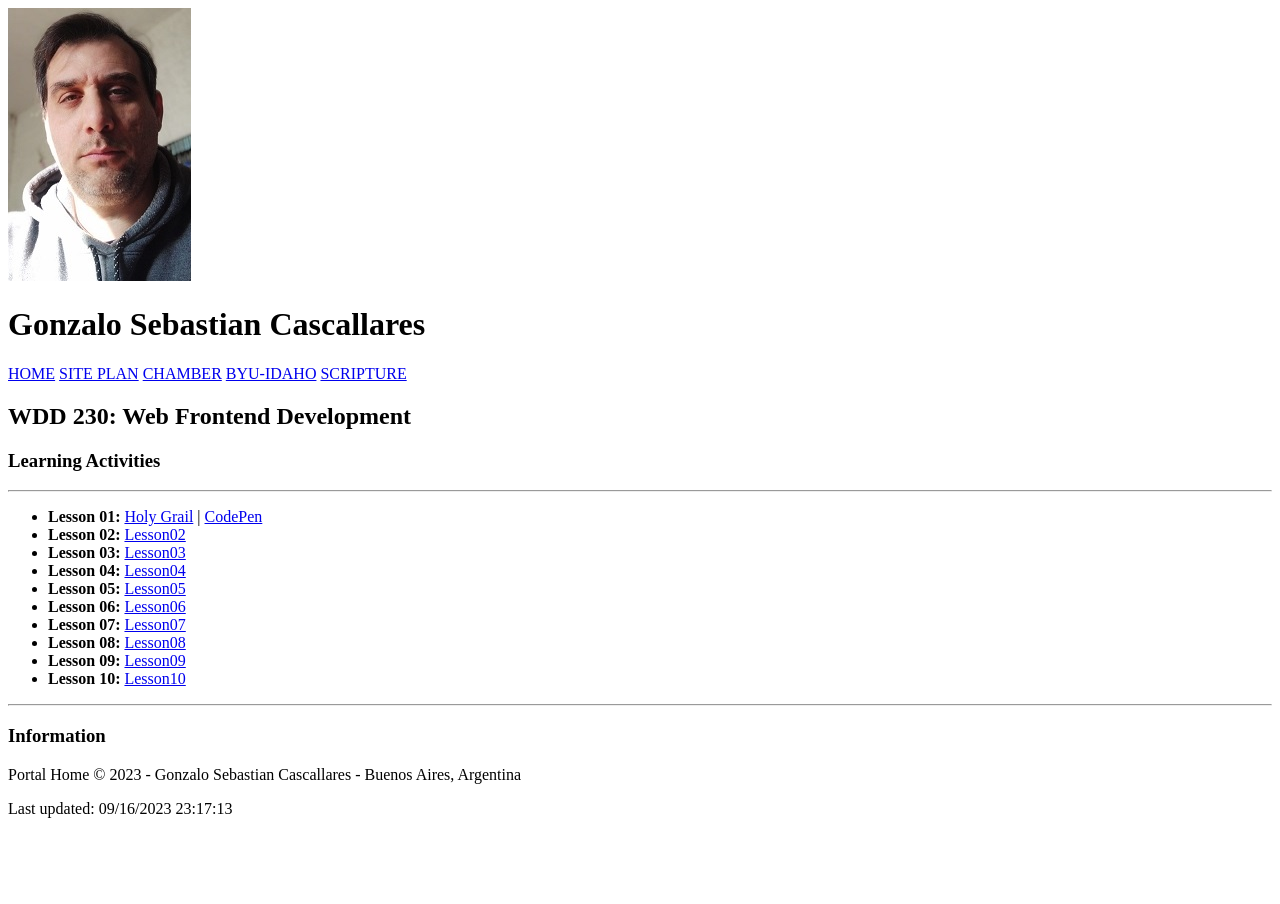
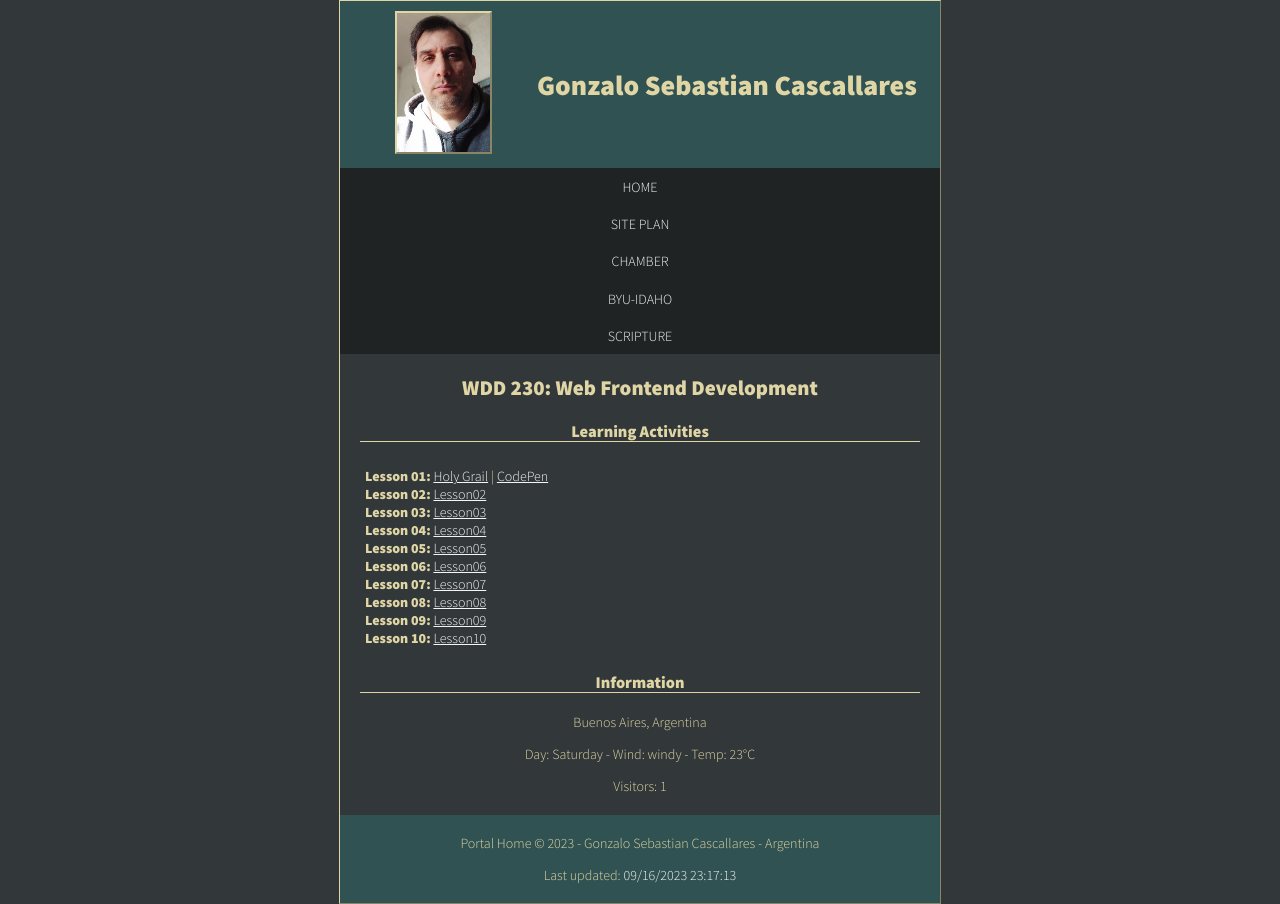
Before and after one commit to Sartentooth/wdd230, a plain HTML site: page index.html in a window 1280 px wide. Before the commit the page ends 834 px from the top, so only its background shows below. Drawn offline with Linux system fonts and the light colour scheme.

Commit message:
home page ready

```diff
--- a/index.html
+++ b/index.html
@@ -35,9 +35,10 @@
 
         <main>
             <h2>WDD 230: Web Frontend Development</h2>
+
             <section class="card">
                 <h3>Learning Activities</h3>
-                <hr>
+
                 <ul>
                     <li class="Lesson01"><b>Lesson 01:</b> <a href="lessons/lesson01/holygrail.html"
                             target="_blank">Holy Grail</a> | <a href="https://codepen.io/Sartentooth/pen/NWegBbX"
@@ -52,19 +53,23 @@
                     <li class="Lesson09"><b>Lesson 09:</b> <a href="#">Lesson09</a></li>
                     <li class="Lesson10"><b>Lesson 10:</b> <a href="#">Lesson10</a></li>
                 </ul>
-                <hr>
+
             </section>
 
             <section class="card">
                 <h3>Information</h3>
+                <p class="country">Buenos Aires, Argentina</p>
+                <p class="weather">Day: <span id="day-name"></span> - Wind: <span id="wind-info"></span> - Temp: <span
+                        id="temperature"></span></p>
+                <p class="visitor">Visitors: <span id="page-visitor"></span></p>
             </section>
 
         </main>
 
         <footer>
-            <p class="copyright">Portal Home &copy; <span id="year"></span> - Gonzalo Sebastian Cascallares - Buenos
-                Aires, Argentina</p>
-            <p class="date">Last updated: <span id="current-date"></span></p>
+            <p class="copyright">Portal Home &copy; <span id="year"></span> - Gonzalo Sebastian Cascallares - Argentina
+            </p>
+            <p class="date">Last updated: <span id="lastModified"></span></p>
         </footer>
 
         <script src="scripts/getdates.js"></script>
--- a/scripts/getdates.js
+++ b/scripts/getdates.js
@@ -1,5 +1,19 @@
 const date = new Date();
 const year = date.getFullYear();
 
+// List of the name of the week, Index starts in 0 to 6.
+const weekday = ["Sunday","Monday","Tuesday","Wednesday","Thursday","Friday","Saturday"];
+
+// weather static for now.
+const current_day = weekday[date.getDay()];
+document.querySelector("#day-name").innerHTML = current_day;
+document.querySelector("#wind-info").innerHTML = "windy";
+document.querySelector("#temperature").innerHTML = "23°C";
+
+// Page Visitor static for now.
+document.querySelector("#page-visitor").innerHTML = "1";
+
+
+// Last Modified
 document.querySelector("#year").innerHTML = year;
-document.querySelector("#current-date").innerHTML = document.lastModified;
+document.querySelector("#lastModified").innerHTML = document.lastModified;
--- a/styles/base.css
+++ b/styles/base.css
@@ -0,0 +1,108 @@
+@import url('https://fonts.googleapis.com/css2?family=Source+Sans+Pro:wght@200;300;900&display=swap');
+
+body {
+    max-width: 600px;
+    margin: 0 auto;
+    font-family: 'Source Sans Pro', Helvetica, sans-serif;
+    font-size: 14px;
+    color: #DFD5A5;
+    background: #32383a;
+    border:1px solid #DFD5A5;
+    border-style: outset;
+}
+
+header {
+    text-align: center;
+    padding: 10px;
+    background: #305252;
+}
+nav {
+    margin-bottom: 20px;
+    background-color: #1f2324;
+}
+nav a {
+    display: block;
+    padding: .6rem 2vw;
+    text-align: center;
+    text-decoration: none;
+}
+
+nav a:hover {
+    background-color: #305252;
+}
+
+
+/* first section */
+section ul {
+
+    list-style-type: none;
+    text-align: start;
+    padding: 5px;
+    margin: 20px;
+}
+
+/* second section */
+section.card {
+    margin-bottom: 5px;
+    text-align: center;
+
+}
+
+h2 {
+    text-align: center;
+    margin-bottom: 20px;
+}
+
+h3 {
+    margin: 20px;
+    text-align: center;
+    border-bottom: 1px solid #DFD5A5;
+}
+
+img {
+    max-width: 50%;
+    border: 2px outset #DFD5A5;
+}
+
+a {
+    color: whitesmoke;
+}
+
+footer {
+    margin-top: 20px;
+    padding: 5px;
+    text-align: center;
+    background: #305252;
+}
+
+footer p {
+    font-style: normal;
+}
+
+.copyright {
+    color: #DFD5A5;
+}
+
+.container {
+    display: grid;
+    grid-template-columns: auto 1fr;
+    grid-template-rows: 1fr;
+    grid-auto-flow: row;
+    justify-content: center;
+    justify-items: start;
+    align-items: center;
+    grid-template-areas:
+        "img name";
+}
+
+.img {
+    grid-area: img;
+}
+
+.name {
+    grid-area: name;
+}
+
+#lastModified {
+    color: whitesmoke;
+}
```
Also changed, not shown: lessons/lesson01/styles/holygrail.css (line endings or trailing spaces).
